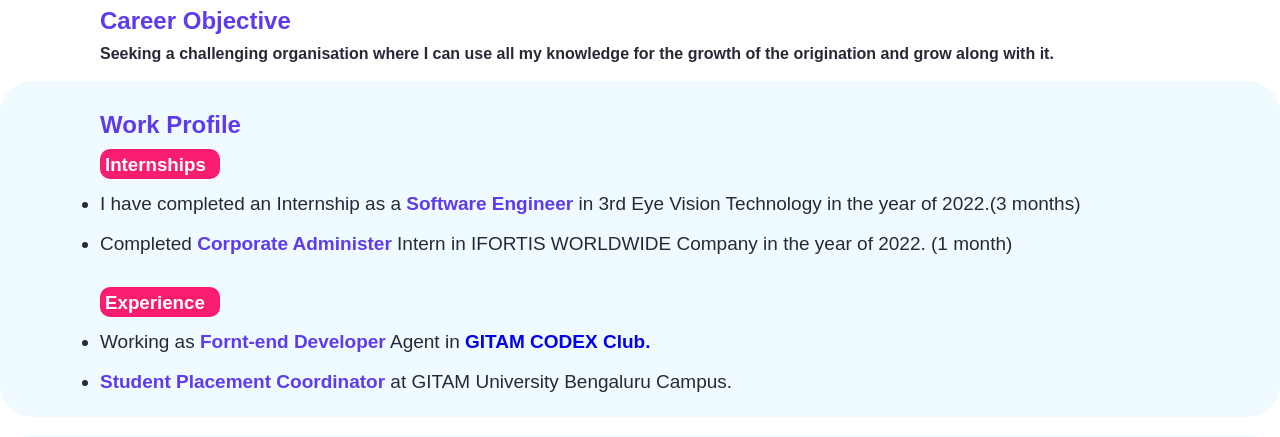
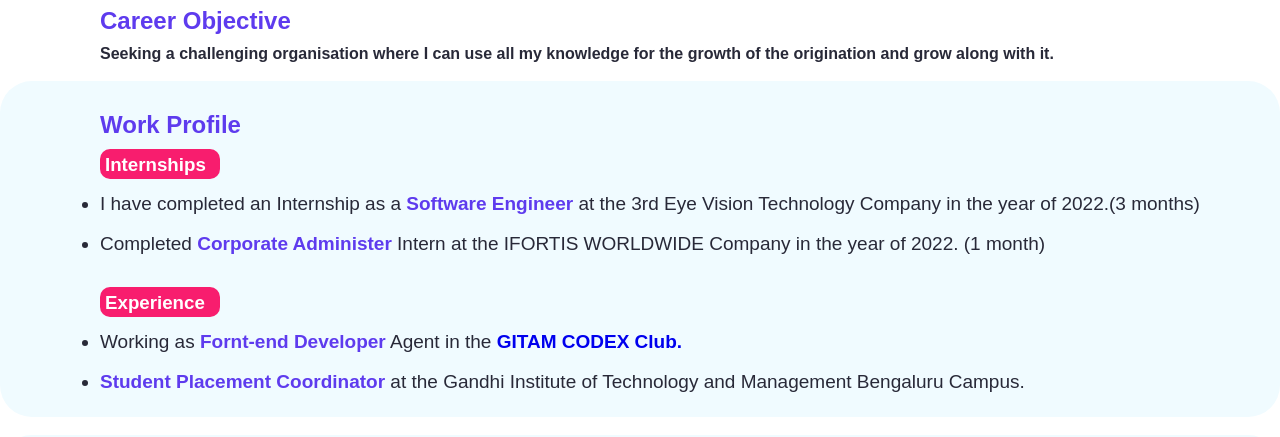
Before and after one commit to helloaaditya/helloaaditya, a plain HTML site: page index.html in a window 1280 px wide. Shown: the part 515-952 px from the top of the page. Drawn offline with nearby package versions, Linux system fonts and the light colour scheme.

Commit message:
Update index.html

```diff
--- a/index.html
+++ b/index.html
@@ -117,9 +117,9 @@
             <div class="intern">
         <ul>
             <li>
-                I have completed an Internship as a <a href="#"><div class="tool"><span class="SoftwareEngineer">Software Engineer</a></span><span class="tooltiptext">Click here </span></div> in 3rd Eye Vision Technology in the year of 2022.(3 months)
+                I have completed an Internship as a <a href="#"><div class="tool"><span class="SoftwareEngineer">Software Engineer</a></span><span class="tooltiptext">Click here </span></div> at the 3rd Eye Vision Technology Company in the year of 2022.(3 months)
             </li>
-            <li>Completed <a href="#"><span class="SoftwareEngineer"> Corporate Administer </a></span> Intern in IFORTIS WORLDWIDE Company in the year of 2022. (1 month)
+            <li>Completed <a href="#"><span class="SoftwareEngineer"> Corporate Administer </a></span> Intern at the IFORTIS WORLDWIDE Company in the year of 2022. (1 month)
             </li>
         </ul></div>
             <br>
@@ -127,9 +127,9 @@
             <div class="exper">
                 <ul>
                     <li>
-                    Working as<span class="SoftwareEngineer"> Fornt-end Developer</span> Agent in <span class="SoftwareEngineer"><a href="#">GITAM CODEX Club.</a></span>
+                    Working as<span class="SoftwareEngineer"> Fornt-end Developer</span> Agent in the <span class="SoftwareEngineer"><a href="#">GITAM CODEX Club.</a></span>
                     </li>
-                    <li><span class="SoftwareEngineer">Student Placement Coordinator </span> at GITAM University Bengaluru Campus.</li>
+                    <li><span class="SoftwareEngineer">Student Placement Coordinator </span> at the Gandhi Institute of Technology and Management Bengaluru Campus.</li>
             </ul>
                 </p>
             </div>
```
